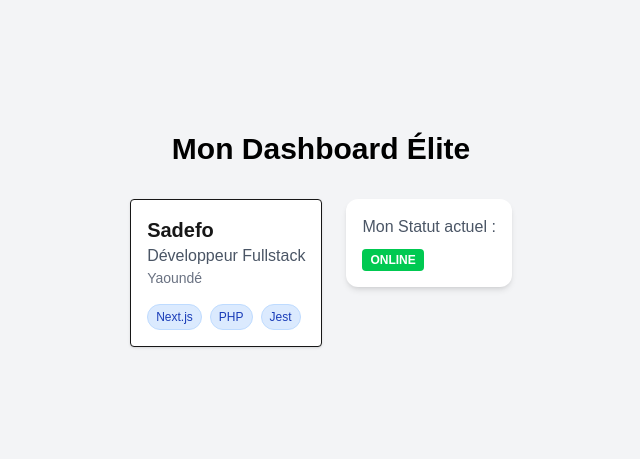
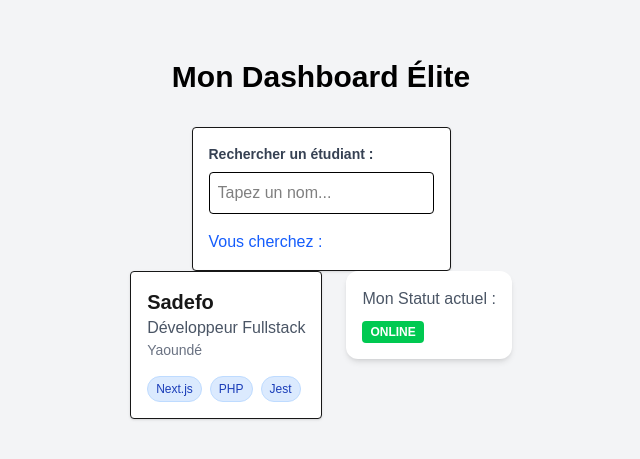
Before and after one commit to Maxiproduc/mon-projet-elite, a Next.js app: page / in a window 1280 px wide. Shown: the part 161-620 px from the top of the page, without its empty margins (319-959 px from the left). Built offline with nearby package versions, Linux system fonts and the light colour scheme.

Commit message:
Jour 3: Interactivité avec use client, useState, onchange et tests de saisie fireEvent

```diff
--- a/src/app/page.tsx
+++ b/src/app/page.tsx
@@ -1,3 +1,4 @@
+import SearchBar from "@/component/SearchBar";
 import ProfileCard from "@/component/ProfileCard";
 import StatusBadge from "@/component/StatusBadgeProps"; // Utilise le nom exact de ton fichier
 
@@ -7,17 +8,23 @@ export default function Home() {
       <h1 className="text-3xl font-bold mb-8 text-black">Mon Dashboard Élite</h1>
 
       {/* Ici on appelle nos composants Next.js */}
+      <SearchBar /> {/* Affiche la barre de recherche */}
+
+       {/* Affiche une carte de profil avec des informations d'exemple */}
+
       <div className="flex gap-6 items-start">
-        <ProfileCard
-          name="Sadefo"
+        <ProfileCard // Affiche une carte de profil avec des informations d'exemple
+          name="Sadefo" // Affiche le nom du profil
           role="Développeur Fullstack"
           ville="Yaoundé"
-          skills={["Next.js", "PHP", "Jest"]}
+          skills={["Next.js", "PHP", "Jest"]} // Affiche les compétences du profil
         />
 
+
+        {/* Affiche le statut actuel avec un badge de statut */}
         <div className="bg-white p-4 rounded-xl shadow-md">
           <p className="text-gray-600 mb-2">Mon Statut actuel :</p>
-          <StatusBadge status="online" />
+          <StatusBadge status="online" /> {/* Affiche un badge de statut en ligne */}
         </div>
       </div>
     </main>
--- /dev/null
+++ b/src/component/SearchBar.tsx
@@ -0,0 +1,29 @@
+'use client'; // 1 Directive pour indiquer que ce composant doit être rendu côté client
+
+import React, { useState } from 'react'; // 2 Importation de React et du hook useState pour gérer l'état du composant
+
+export default function SearchBar() { // Composant fonctionnel pour la barre de recherche
+    // 3. On crée notre état : [valeur_actuelle, fonction_pour_changer]
+    const [recherche, setRecherche] = useState(''); // 4 Initialisation de l'état "recherche" avec une chaîne vide
+
+    return (
+    <div className="p-4 border rounded bg-white shadow-sm"> {/* Conteneur de la barre de recherche avec des styles Tailwind CSS */}
+      <label className="block mb-2 text-sm font-bold text-gray-700"> {/* Label pour le champ de recherche */}
+        Rechercher un étudiant :
+      </label>
+
+      <input
+        type="text"
+        className="border p-2 w-full rounded text-black"
+        placeholder="Tapez un nom..."
+        // 5. À chaque touche tapée, on met à jour la boîte "recherche"
+        onChange={(e) => setRecherche(e.target.value)} // 6. On utilise la fonction "setRecherche" pour mettre à jour l'état avec la valeur actuelle du champ de recherche
+      />
+
+        {/* 7. Affichage en temps reel de ce que l'utilisateur a tapé dans la barre de recherche */}
+      <p className="mt-4 text-blue-600">
+        Vous cherchez : <span className="font-bold">{recherche}</span> {/* Affiche la valeur actuelle de "recherche" */}
+      </p>
+    </div>
+  );
+}
```
Also changed, not shown: 2 other files (tests, documents, lock files or other folders).
